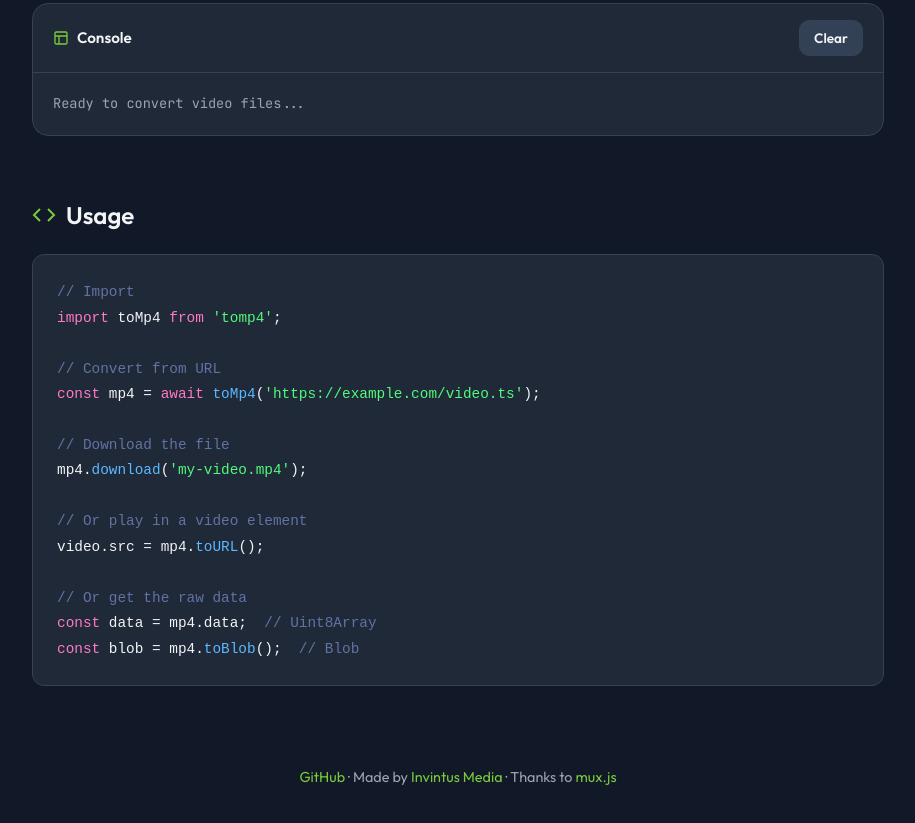
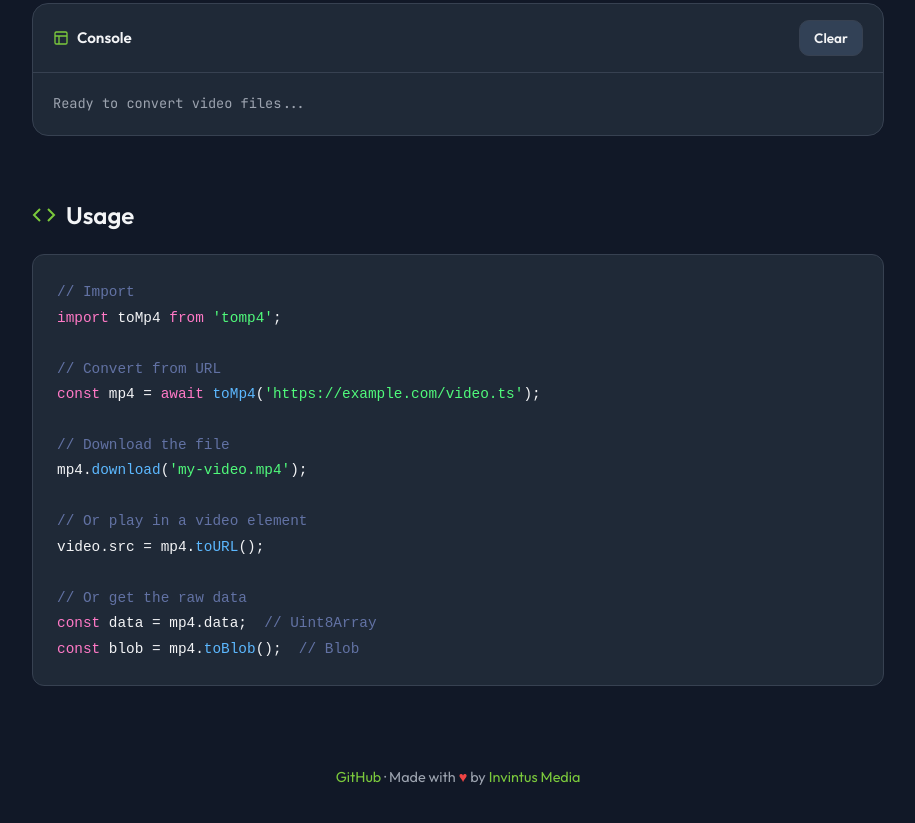
Before and after one commit to TVWIT/toMp4.js, a website: page index.html in a window 1280 px wide. Shown: the part 886-1709 px from the top of the page, without its empty margins (182-1097 px from the left). Drawn offline with Linux system fonts and the light colour scheme.

Commit message:
Add heart to footer

```diff
--- a/index.html
+++ b/index.html
@@ -441,8 +441,7 @@ video.src = mp4.<span class="function">toURL</span>();
     <footer>
       <p>
         <a href="https://github.com/TVWIT/toMp4.js" target="_blank">GitHub</a> ·
-        Made by <a href="https://invintus.com" target="_blank">Invintus Media</a> ·
-        Thanks to <a href="https://github.com/videojs/mux.js" target="_blank">mux.js</a>
+        Made with <span style="color: #ef4444;">♥</span> by <a href="https://invintus.com" target="_blank">Invintus Media</a>
       </p>
     </footer>
   </div>
```
